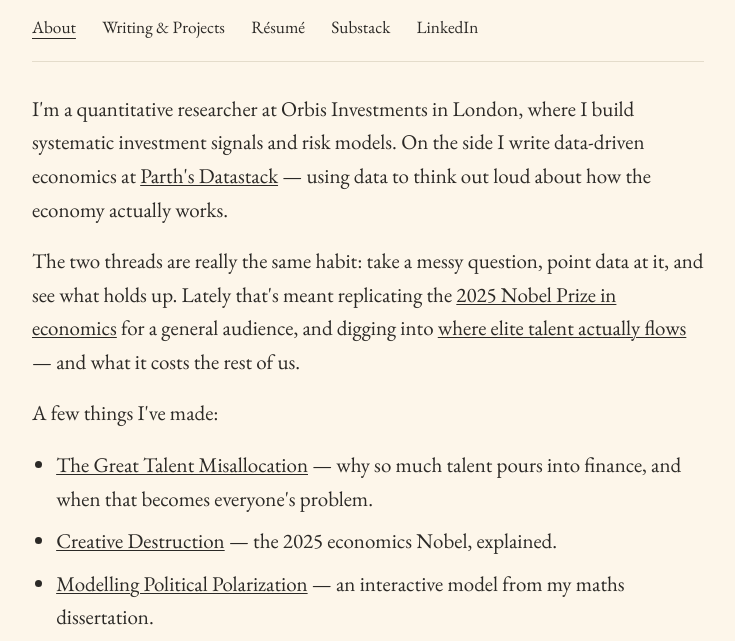
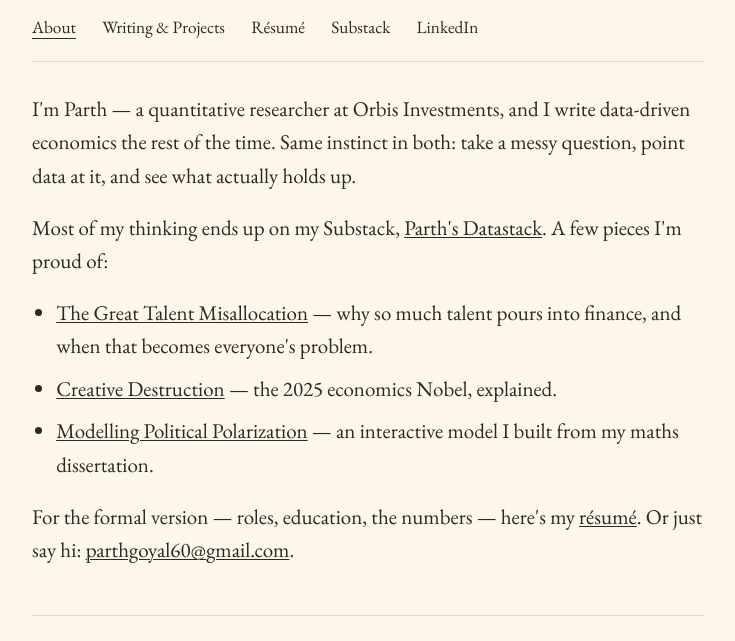
Before and after one commit to ParthG60/ParthG60.github.io, a plain HTML site: page index.html in a window 1280 px wide. Shown: the part 132-773 px from the top of the page, without its empty margins (272-1007 px from the left). Drawn offline with nearby package versions, Linux system fonts and the light colour scheme.

Commit message:
Slim About page to reduce overlap with CV

```diff
--- a/index.html
+++ b/index.html
@@ -27,20 +27,16 @@
   </nav>
   <hr>
 
-  <p>I'm a quantitative researcher at Orbis Investments in London, where I build systematic investment signals and risk models. On the side I write data-driven economics at <a href="https://parthsdatastack.substack.com">Parth's Datastack</a> — using data to think out loud about how the economy actually works.</p>
+  <p>I'm Parth — a quantitative researcher at Orbis Investments, and I write data-driven economics the rest of the time. Same instinct in both: take a messy question, point data at it, and see what actually holds up.</p>
 
-  <p>The two threads are really the same habit: take a messy question, point data at it, and see what holds up. Lately that's meant replicating the <a href="https://parthsdatastack.substack.com/p/creative-destruction">2025 Nobel Prize in economics</a> for a general audience, and digging into <a href="https://parthsdatastack.substack.com/p/the-great-talent-misallocation">where elite talent actually flows</a> — and what it costs the rest of us.</p>
-
-  <p>A few things I've made:</p>
+  <p>Most of my thinking ends up on my Substack, <a href="https://parthsdatastack.substack.com">Parth's Datastack</a>. A few pieces I'm proud of:</p>
   <ul>
     <li><a href="https://parthsdatastack.substack.com/p/the-great-talent-misallocation">The Great Talent Misallocation</a> — why so much talent pours into finance, and when that becomes everyone's problem.</li>
     <li><a href="https://parthsdatastack.substack.com/p/creative-destruction">Creative Destruction</a> — the 2025 economics Nobel, explained.</li>
-    <li><a href="https://modelling-political-polarization.streamlit.app/">Modelling Political Polarization</a> — an interactive model from my maths dissertation.</li>
+    <li><a href="https://modelling-political-polarization.streamlit.app/">Modelling Political Polarization</a> — an interactive model I built from my maths dissertation.</li>
   </ul>
 
-  <p>Before Orbis I studied financial economics and mathematics at the University of St Andrews, where I founded <strong>STAISH</strong> — the university's first AI safety fellowship, a six-week programme for a cohort of 25. I've since passed CFA Level I (top 5% globally), and my dissertation, <em>Modeling the Divide</em>, is <a href="assets/parth-goyal-dissertation.pdf">here (PDF)</a>.</p>
-
-  <p>You can reach me at <a href="mailto:parthgoyal60@gmail.com">parthgoyal60@gmail.com</a>.</p>
+  <p>For the formal version — roles, education, the numbers — here's my <a href="assets/Parth-Goyal-CV.pdf">résumé</a>. Or just say hi: <a href="mailto:parthgoyal60@gmail.com">parthgoyal60@gmail.com</a>.</p>
 
   <footer>
     <a href="https://parthsdatastack.substack.com">Substack</a> &nbsp;·&nbsp; <a href="https://linkedin.com/in/parthg1206">LinkedIn</a> &nbsp;·&nbsp; <a href="mailto:parthgoyal60@gmail.com">Email</a>
```
